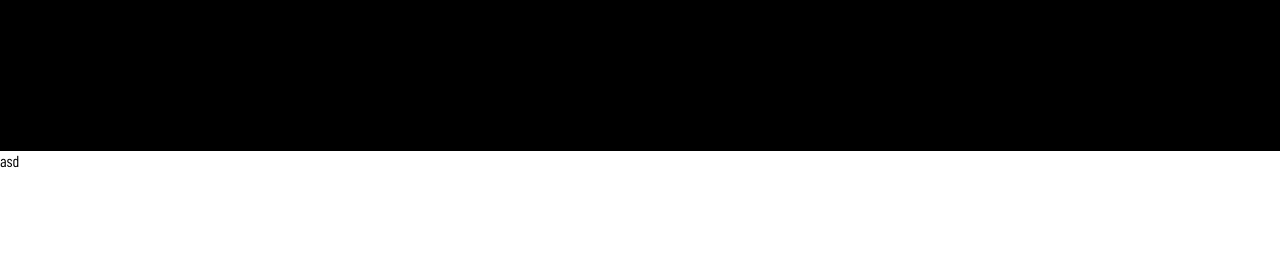
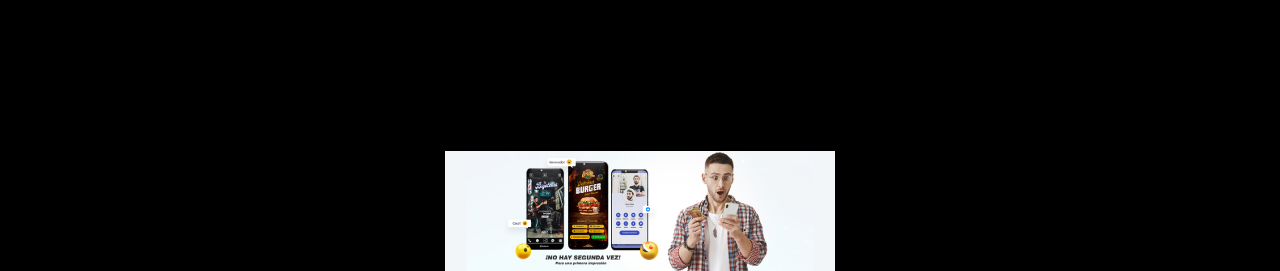
Before and after one commit to luis3sc/linkpago, a plain HTML site: page index.html in a window 1280 px wide. Shown: the part 529-800 px from the top of the page. Drawn offline with nearby package versions, Linux system fonts and the light colour scheme; a web font is replaced by a local one.

Commit message:
Add files via upload

```diff
--- a/estilos-generales.css
+++ b/estilos-generales.css
@@ -63,6 +63,12 @@ h1{
     background-color: black;
 
 
+}
+/** ads **/
+.ads{
+  width: 100vw;
+  height: 15vh;
+  background-color: var(--black);
 }
 /** usar esto cuando vas a poner scroll **/
 .scroll{
@@ -280,3 +286,12 @@ h1{
   background: linear-gradient(to right, rgba(234,234,234,0) 0%,rgba(234,234,234,0.01) 1%,rgba(234,234,234,1) 100%); /* W3C, IE10+, FF16+, Chrome26+, Opera12+, Safari7+ */
   filter: progid:DXImageTransform.Microsoft.gradient( startColorstr='#00eaeaea', endColorstr='#eaeaea',GradientType=1 ); /* IE6-9 */
   }
+
+  /** breakpoints**/
+  @media only screen and (min-width: 350px) {
+   .ads{
+     background-image: url("ads-movil.jpg");
+     background-repeat: no-repeat;
+     background-position: center;
+   }
+  }
--- a/index.html
+++ b/index.html
@@ -20,9 +20,8 @@
      </div>
     </div>
 </div>
-<div class="ads">
-asd
-</div>
+<a href="https://ocultto.com/" target="_blank"><div class="ads">
+</div></a>
 
 <!--pagos-->
 <div class="popup popupsuper pd20 " id="yape">
```
Also changed, not shown: ads-movil.jpg (added).
